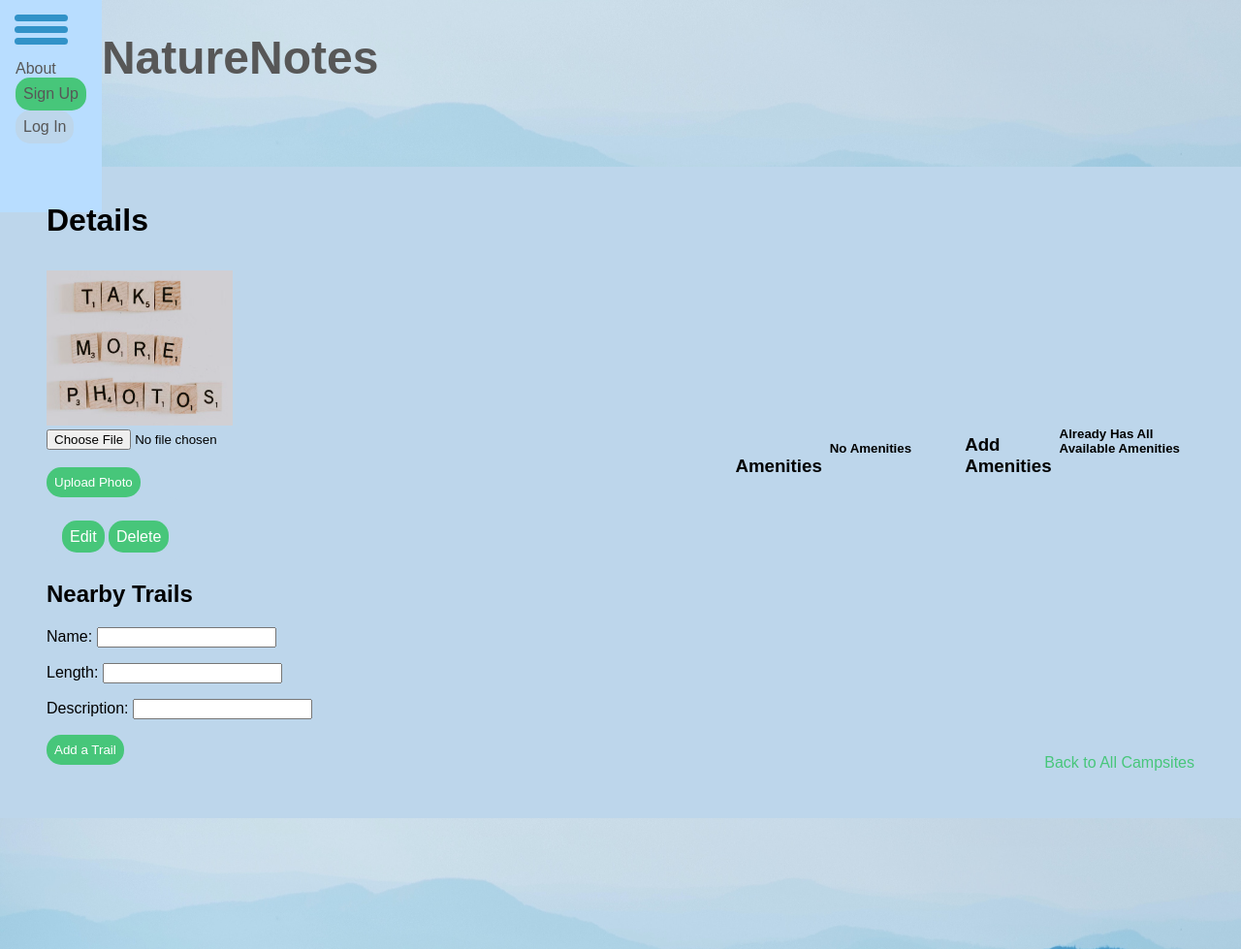
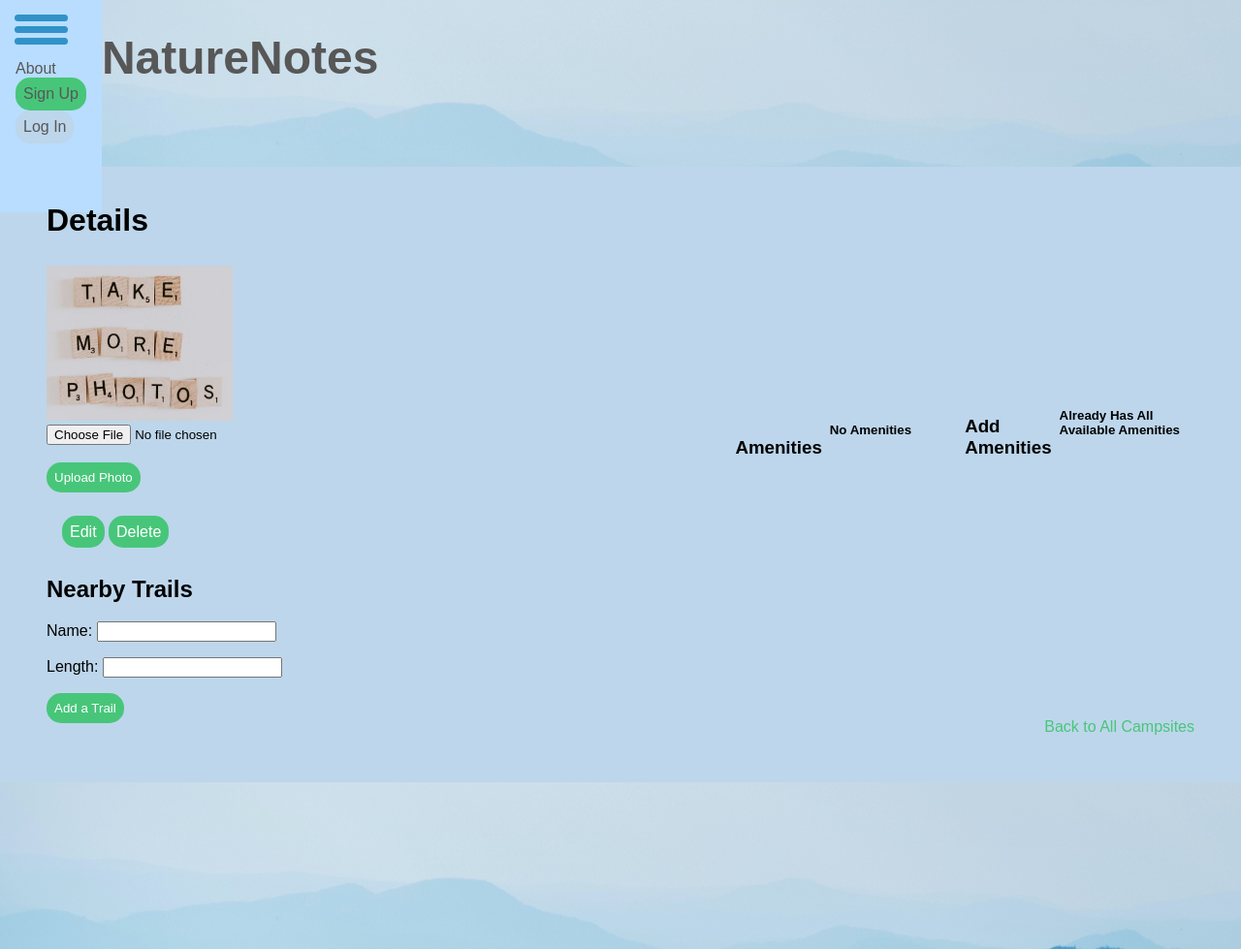
Before and after one commit to caseystell/nature-notes, a Django app: template main_app/templates/campsites/detail.html in a window 1280 px wide. Shown: the top 979 px of the page at 97% size. Run offline with Django 4.2, Linux system fonts and the light colour scheme; the template is opened without the code that fills it: values that come from a table or form of the project are taken from there, others are empty; some web fonts are replaced.

Commit message:
Trail Description Removed

```diff
--- a/main_app/forms.py
+++ b/main_app/forms.py
@@ -4,7 +4,7 @@ from .models import Trail, Amenity
 class TrailForm(ModelForm):
   class Meta:
     model = Trail
-    fields = ['name', 'length', 'description']
+    fields = ['name', 'length']
 
 class AmenityForm(ModelForm):
   class Meta:
--- a/main_app/models.py
+++ b/main_app/models.py
@@ -30,7 +30,6 @@ class Campsite(models.Model):
 class Trail(models.Model):
     name = models.CharField(max_length=100)
     length = models.CharField(max_length=50)
-    description = models.CharField(max_length=200)
     campsite = models.ForeignKey(Campsite, on_delete=models.CASCADE)
 
     def __str__(self):
--- a/main_app/templates/campsites/detail.html
+++ b/main_app/templates/campsites/detail.html
@@ -32,7 +32,6 @@
             <h2>Nearby Trails</h2>
             {% for trail in campsite.trail_set.all %}
                 <p>{{ trail.name }} | {{ trail.length }}</p>
-                <p>{{ trail.description }}</p>
             {% endfor %}
             <form action="{% url 'add_trail' campsite.id %}" method="POST">
                 {% csrf_token %}
```
Also changed, not shown: main_app/migrations/0003_remove_trail_description.py (added).
